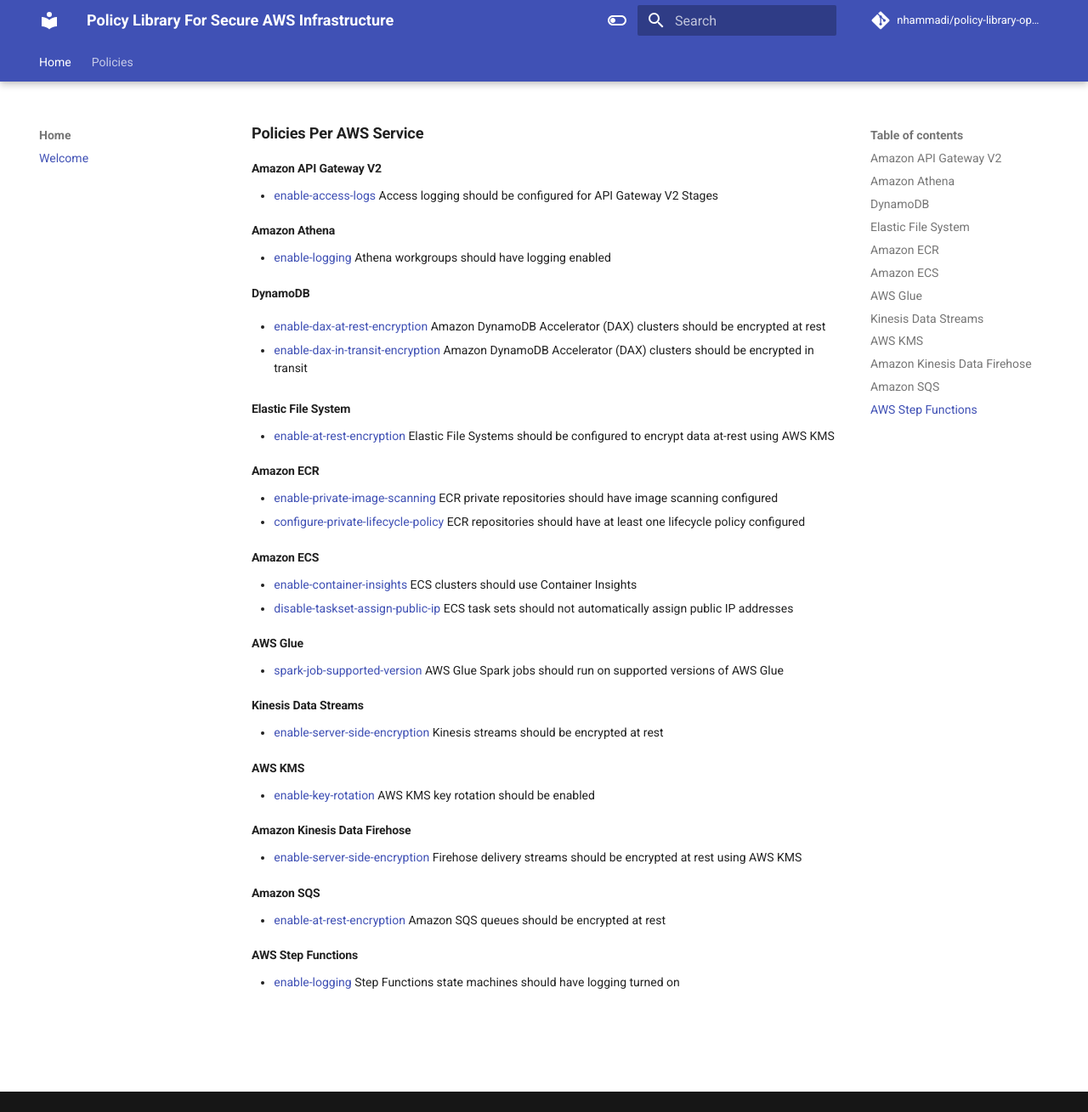
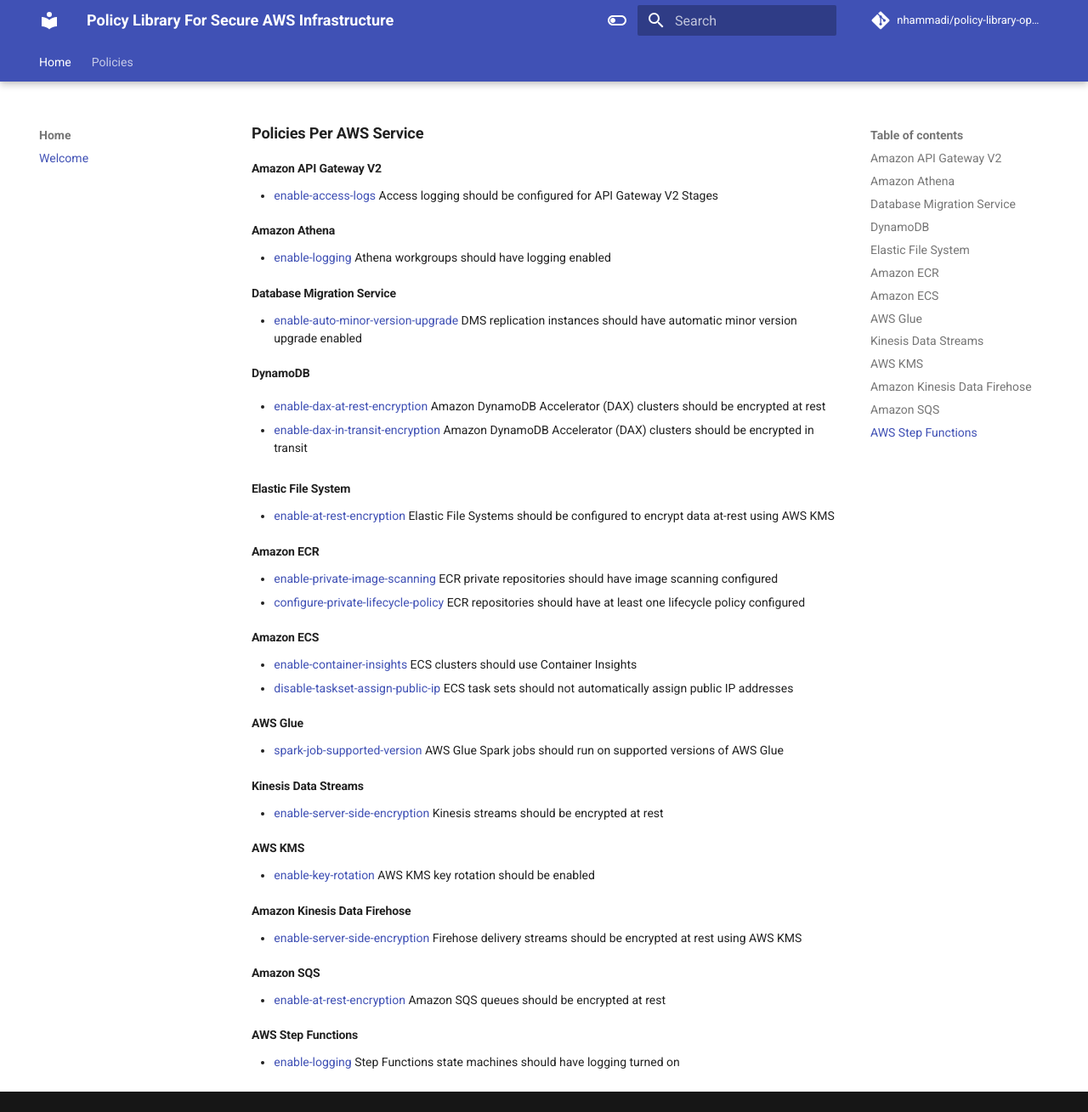
Before and after one commit to nhammadi/policy-library-opa-aws-terraform, an MkDocs documentation site: the page built from docs/index.md, in a window 1280 px wide and 1309 px high. Shown: the whole window at 85% size. Built offline with MkDocs 1.6.1 and Material for MkDocs 9.7.7, drawn with Linux system fonts in a browser that asks for light colours; comment, search, counter and statistics services are not loaded.

Commit message:
Add new policy dms-enable-auto-minor-version-upgrade

```diff
--- a/docs/index.md
+++ b/docs/index.md
@@ -5,6 +5,9 @@
 
 ### Amazon Athena
 - [enable-logging](./policies/athena-enable-logging.md) Athena workgroups should have logging enabled
+
+### Database Migration Service
+- [enable-auto-minor-version-upgrade](./policies/dms-enable-auto-minor-version-upgrade.md) DMS replication instances should have automatic minor version upgrade enabled
 
 ### DynamoDB
 - [enable-dax-at-rest-encryption](./policies/dynamodb-dax-enable-in-transit-encryption.md) Amazon DynamoDB Accelerator (DAX) clusters should be encrypted at rest
--- a/mkdocs.yml
+++ b/mkdocs.yml
@@ -76,6 +76,8 @@
   - DynamoDB:
     - enable-dax-in-transit-encryption: policies/dynamodb-dax-enable-in-transit-encryption.md
     - enable-dax-at-rest-encryption: policies/dynamodb-dax-enable-at-rest-encryption.md
+  - DMS:
+    - enable-auto-minor-version-upgrade: policies/dms-enable-auto-minor-version-upgrade.md
   - EFS:
     - enable-at-rest-encryption: policies/efs-enable-at-rest-encryption.md
   - ECR:
```
Also changed, not shown: README.md (+2 -0 lines), docs/policies/dms-enable-auto-minor-version-upgrade.md (added, +45 -0 lines), 2 other files.
